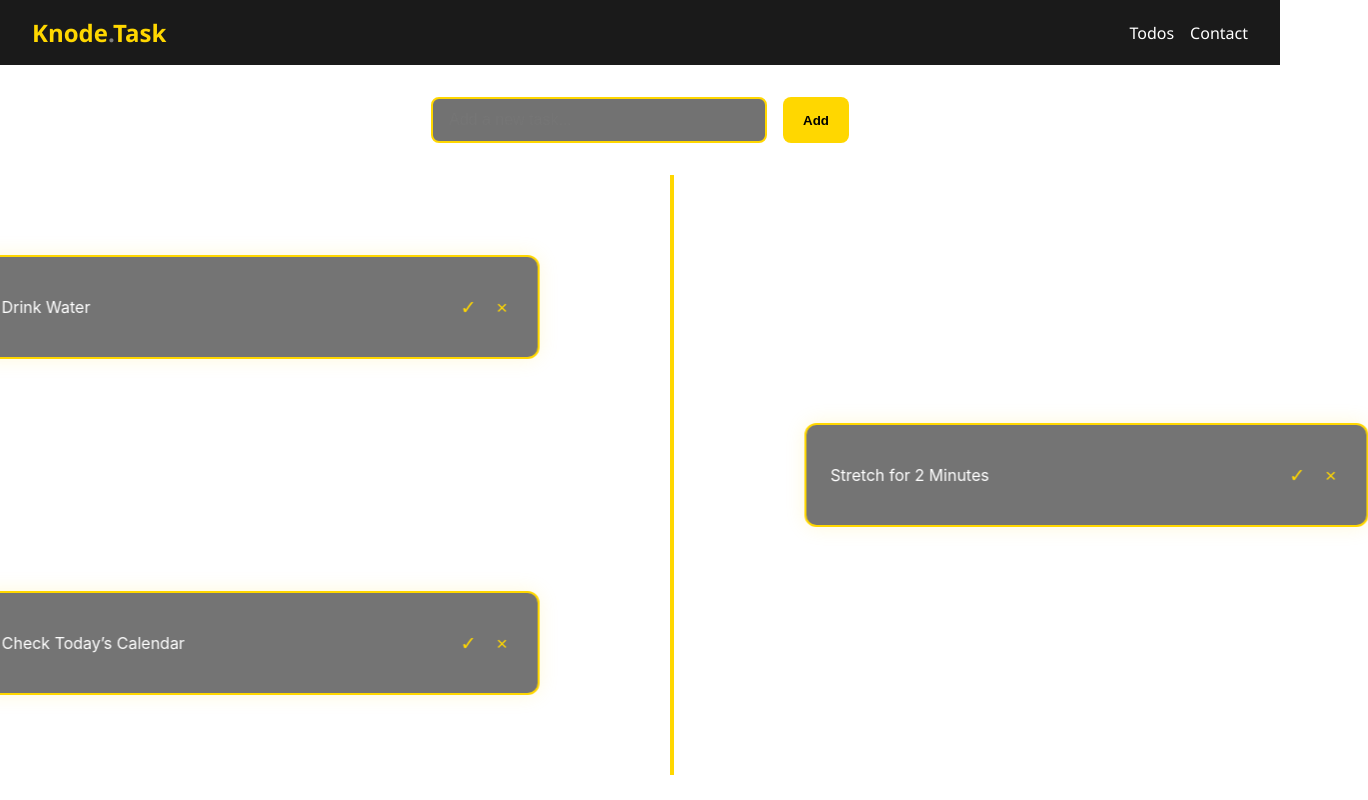
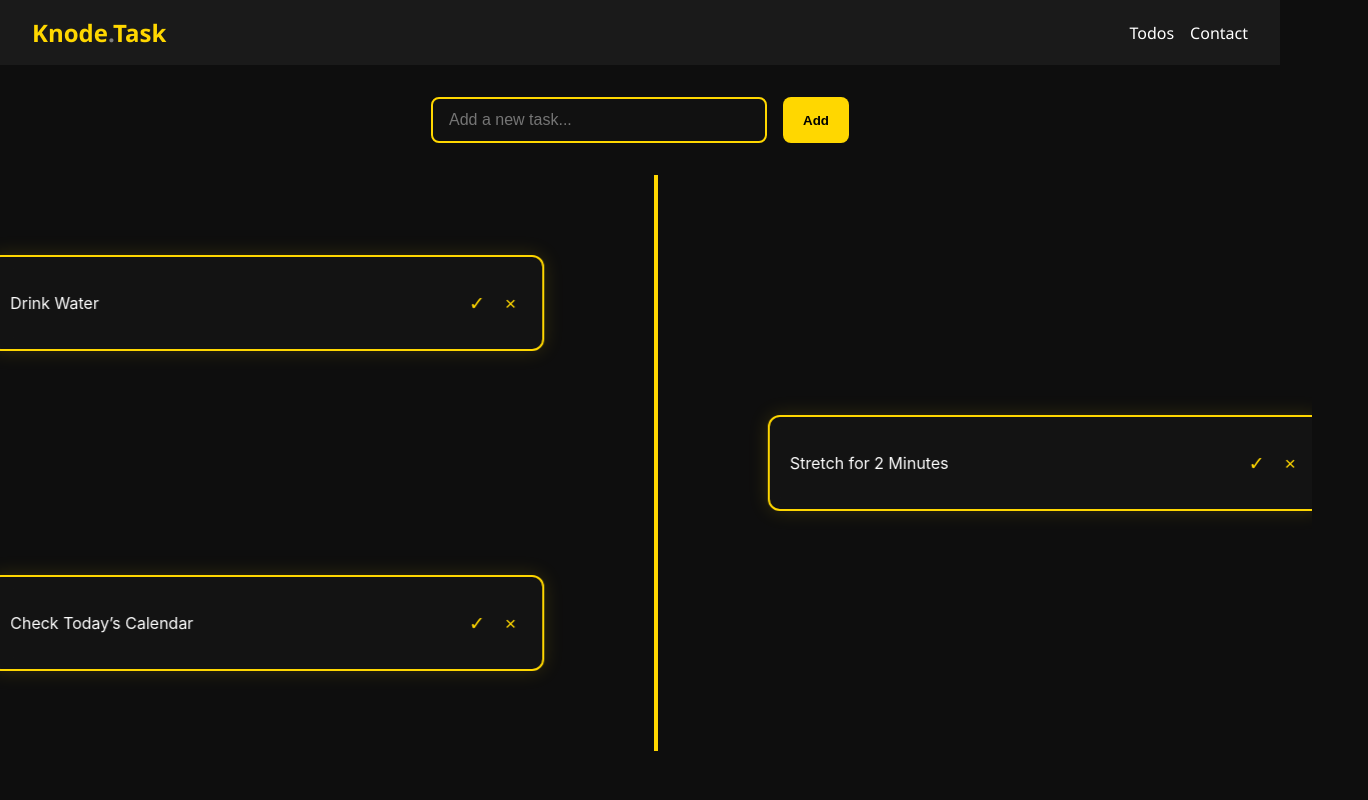
Before and after one commit to CodyKeith9/project-3, a React (Create React App) app: page /todos in a window 1280 px wide. Shown: the whole page, 1368 px wide, since content can reach past the window. Built offline with nearby package versions, Linux system fonts and the light colour scheme.

Commit message:
Rework css to better fit screen different dynamic screens

```diff
--- a/src/components/TaskForm.css
+++ b/src/components/TaskForm.css
@@ -32,3 +32,23 @@
   color: gold;
   box-shadow: 0 0 10px gold;
 }
+
+@media screen and (max-width: 768px) {
+  .task-form {
+    flex-direction: column;
+    align-items: center;
+  }
+
+  .task-form input {
+    width: 100%;
+    max-width: 90%;
+    font-size: 1rem;
+  }
+
+  .task-form button {
+    width: 100%;
+    max-width: 90%;
+    font-size: 1rem;
+    margin-top: 0.5rem;
+  }
+}
--- a/src/components/TaskTree.css
+++ b/src/components/TaskTree.css
@@ -25,8 +25,9 @@
 .task-card {
   position: relative;
   width: 40%;
+  max-width: 500px;
   margin: 2rem 0;
-  padding: 1.5rem;
+  padding: 1.25rem;
   border: 2px solid gold;
   border-radius: 12px;
   background: rgba(24, 24, 24, 0.6);
@@ -35,18 +36,21 @@
   box-shadow: 0 0 20px rgba(255, 215, 0, 0.15);
   transition: all 0.3s ease;
   z-index: 1;
+  word-wrap: break-word;
+  overflow-wrap: break-word;
 }
+
 
 .task-card.left {
   align-self: flex-start;
   margin-right: auto;
-  transform: translateX(-10%);
+  transform: translateX(-5%);
 }
 
 .task-card.right {
   align-self: flex-end;
   margin-left: auto;
-  transform: translateX(10%);
+  transform: translateX(5%);
 }
 
 .task-card.completed {
@@ -129,22 +133,14 @@
   }
 }
 
-@media screen and (max-width: 768px) {
-  .task-form {
-    flex-direction: column;
-    align-items: center;
-  }
+.task-card {
+  max-width: 90vw;
+  word-wrap: break-word;
+  overflow-wrap: break-word;
+}
 
-  .task-form input {
-    width: 100%;
-    max-width: 90%;
-    font-size: 1rem;
-  }
-
-  .task-form button {
-    width: 100%;
-    max-width: 90%;
-    font-size: 1rem;
-    margin-top: 0.5rem;
-  }
+.task-tree-vertical {
+  overflow-x: hidden;
+  padding-left: 1rem;
+  padding-right: 1rem;
 }
--- a/src/index.css
+++ b/src/index.css
@@ -11,3 +11,11 @@ code {
   font-family: source-code-pro, Menlo, Monaco, Consolas, 'Courier New',
     monospace;
 }
+
+html, body {
+  margin: 0;
+  padding: 0;
+  box-sizing: border-box;
+  background-color: #0e0e0e;
+  color: white;
+}
```
